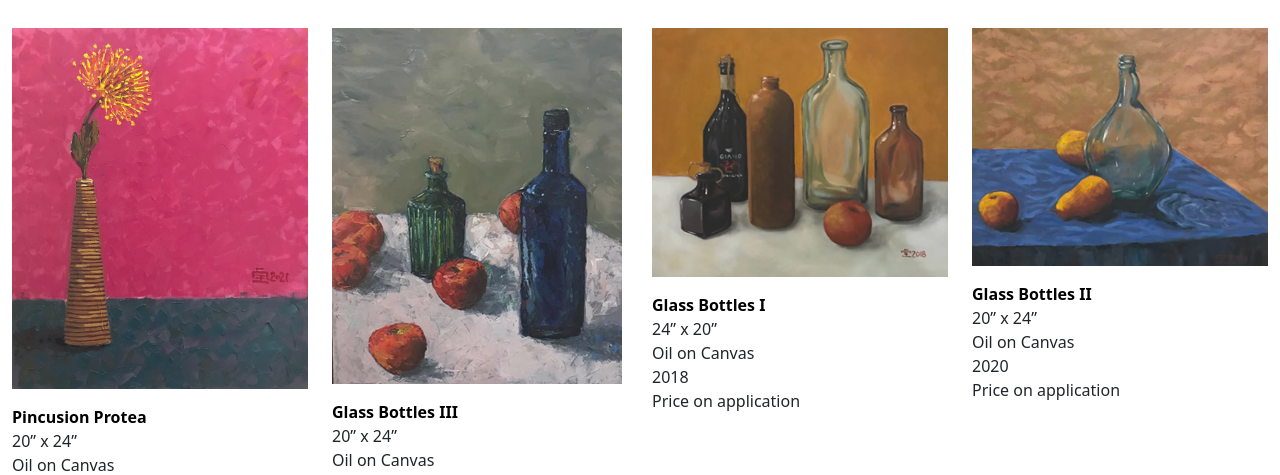
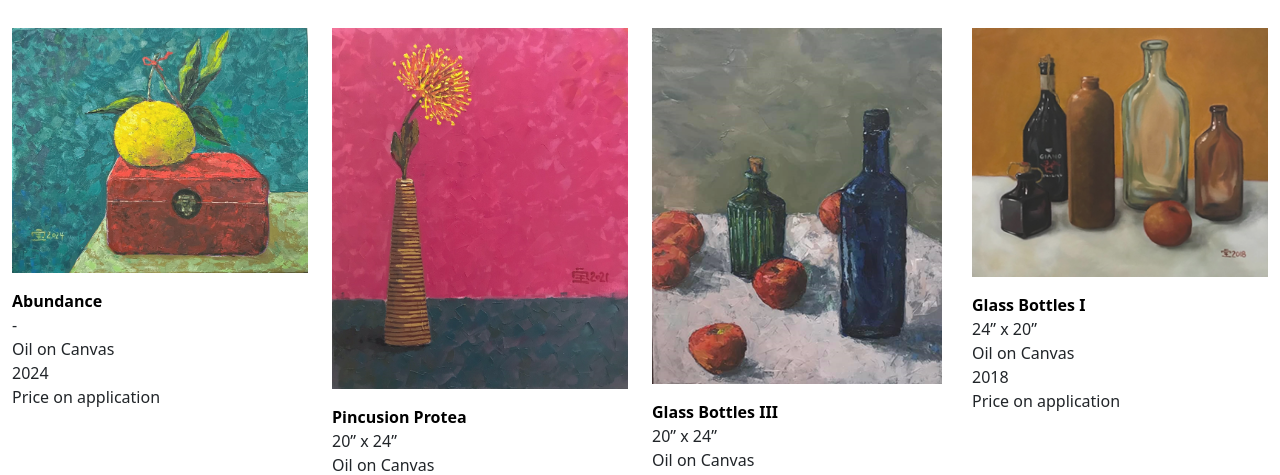
Before and after one commit to larryPersonal/gallerybaov2, a plain HTML site: page index.html in a window 1280 px wide. Shown: the part 469-944 px from the top of the page. Drawn offline with Linux system fonts and the light colour scheme.

Commit message:
2/25/2024

```diff
--- a/index.html
+++ b/index.html
@@ -67,6 +67,26 @@ https://templatemo.com/tm-556-catalog-z
 			-->
         </div>
         <div class="row tm-mb-90 tm-gallery">
+		<div class="col-xl-3 col-lg-4 col-md-6 col-sm-6 col-12 mb-5">
+                <figure class="effect-ming tm-video-item">
+                    <img src="img/img-30.jpeg" alt="Image" class="img-fluid">
+					<!--
+                    <figcaption class="d-flex align-items-center justify-content-center">
+                        <h2>Clocks</h2>
+                        <a href="photo-detail.html">View more</a>
+                    </figcaption>
+					-->
+                </figure>
+				<div class="justify-content tm-text-black">
+					<div class="justify-content tm-text-black">
+                    <span class="tm-text-black-bold">Abundance</span><br>
+					<span>-</span><br>
+					<span>Oil on Canvas</span><br>
+					<span>2024</span><br>
+					<span>Price on application</span>
+					</div>
+                </div>
+            </div>
 		    <div class="col-xl-3 col-lg-4 col-md-6 col-sm-6 col-12 mb-5">
                 <figure class="effect-ming tm-video-item">
                     <img src="img/img-0.jpg" alt="Image" class="img-fluid">
```
Also changed, not shown: img/about.jpg, img/img-30.jpeg (added).
